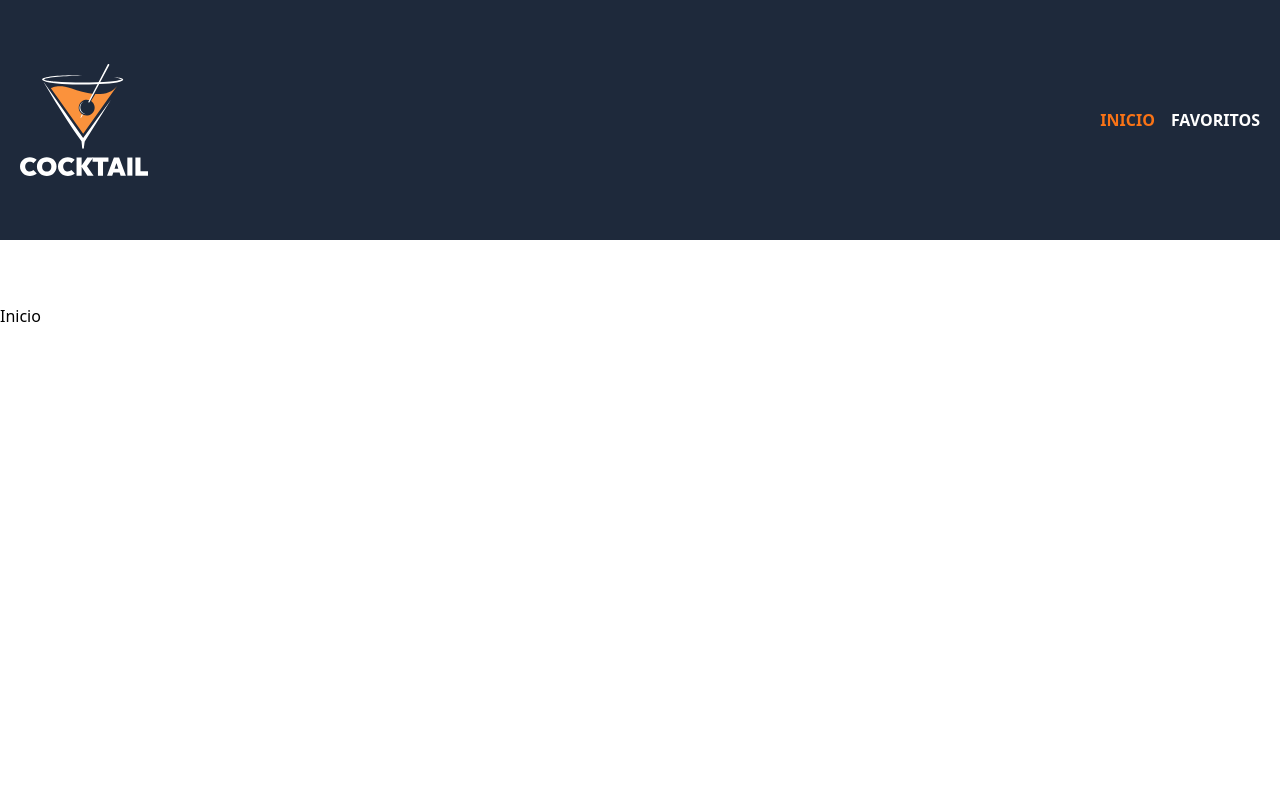
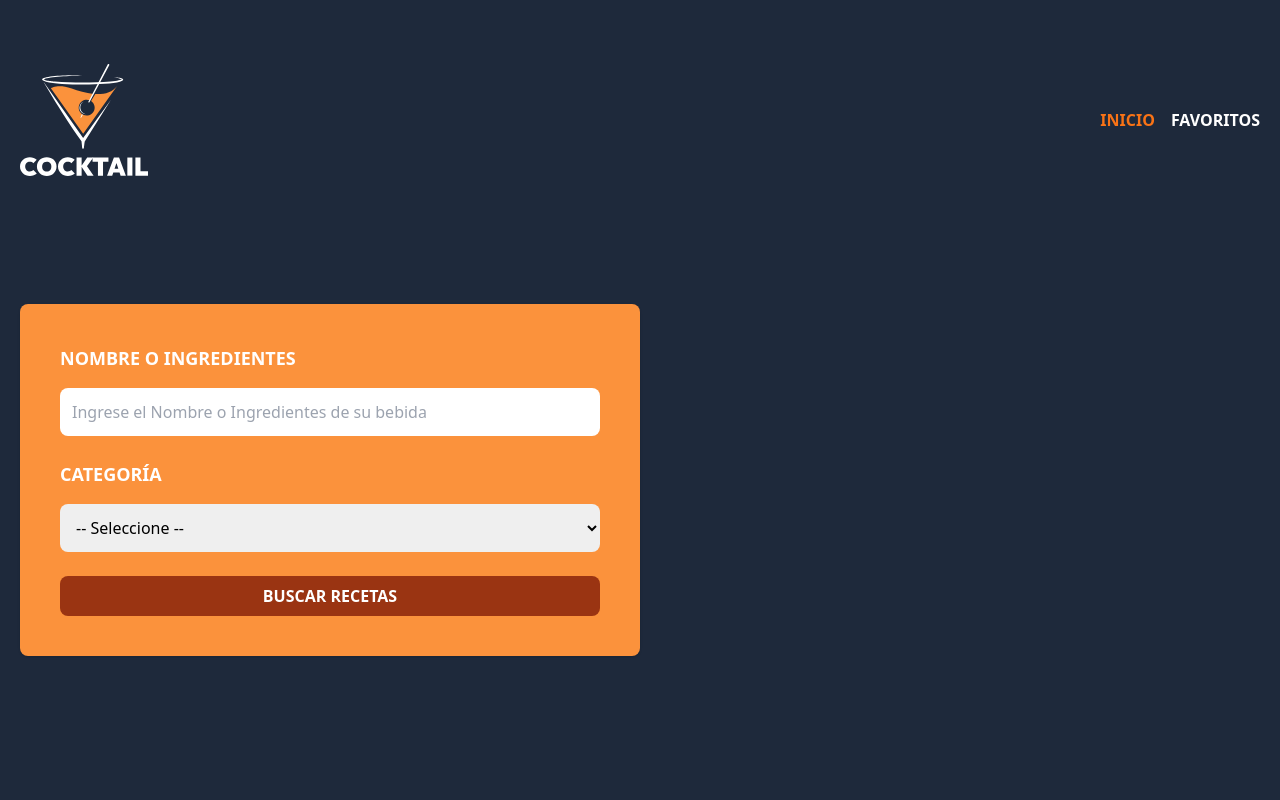
Before and after one commit to luchosr/drinks-cart-app, a React (Vite) app: page / in a window 1280 px wide. Shown: the top 800 px of the page. Built offline with nearby package versions, Linux system fonts and the light colour scheme.

Commit message:
feat: adds form conditional rendering on header component

```diff
--- a/src/components/Header.tsx
+++ b/src/components/Header.tsx
@@ -1,5 +1,8 @@
-import { NavLink } from 'react-router-dom';
+import { useMemo } from 'react';
+import { NavLink, useLocation } from 'react-router-dom';
 export default function Header() {
+  const { pathname } = useLocation();
+  const isHome = useMemo(() => pathname === '/', [pathname]);
   return (
     <header className="bg-slate-800">
       <div className="mx-auto container px-5 py-16">
@@ -31,6 +34,45 @@ export default function Header() {
             </NavLink>
           </nav>
         </div>
+        {isHome && (
+          <form className="md:w-1/2 2xl:w-1/3 bg-orange-400 my-32 p-10 rounded-lg shadow space-y-6">
+            <div className="space-y-4">
+              <label
+                htmlFor="ingredient"
+                className="block text-white uppercase font-extrabold text-lg"
+              >
+                Nombre o Ingredientes
+              </label>
+              <input
+                type="text"
+                id="ingredient"
+                name="ingredient"
+                className="p-3 w-full rounded-lg focus:outline-none"
+                placeholder="Ingrese el Nombre o Ingredientes de su bebida"
+              />
+            </div>
+            <div className="space-y-4">
+              <label
+                htmlFor="ingredient"
+                className="block text-white uppercase font-extrabold text-lg"
+              >
+                Categoría
+              </label>
+              <select
+                id="ingredient"
+                name="ingredient"
+                className="p-3 w-full rounded-lg focus:outline-none"
+              >
+                <option value=""> -- Seleccione --</option>
+              </select>
+            </div>
+            <input
+              type="submit"
+              value="Buscar Recetas"
+              className="cursor-pointer bg-orange-800 hover:bg-orange-900 text-white font-extrabold w-full p-2 rounded-lg uppercase"
+            />
+          </form>
+        )}
       </div>
     </header>
   );
```
